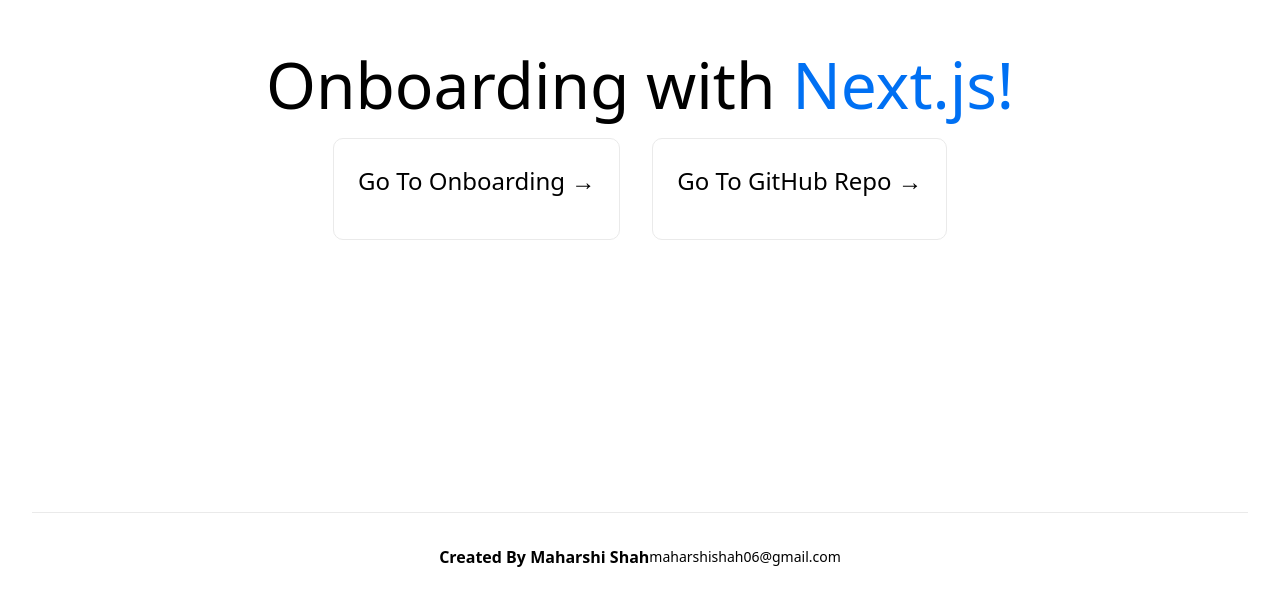
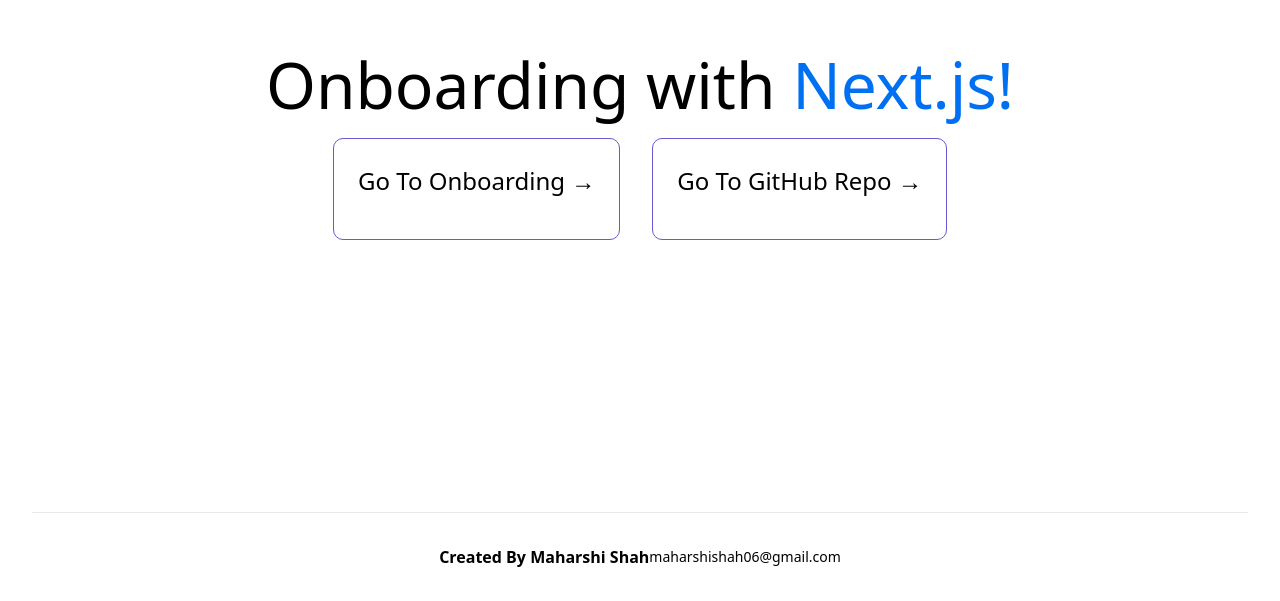
Before and after one commit to maharshi66/nextjs-onboarding, a Next.js app: page / in a window 1280 px wide. Shown: the part 208-809 px from the top of the page. Built offline with nearby package versions, Linux system fonts and the light colour scheme.

Commit message:
Added readme file, updated minor border styling on home page

```diff
--- a/pages/index.jsx
+++ b/pages/index.jsx
@@ -24,7 +24,7 @@
           </Link>
 
           <a
-            href="https://github.com/vercel/next.js/tree/canary/examples"
+            href="https://github.com/maharshi66/nextjs-onboarding"
             className={styles.card}
           >
             <h2>Go To GitHub Repo &rarr;</h2>
--- a/styles/Home.module.css
+++ b/styles/Home.module.css
@@ -79,7 +79,7 @@
   text-align: left;
   color: inherit;
   text-decoration: none;
-  border: 1px solid #eaeaea;
+  border: 1px solid #6A5ACD;
   border-radius: 10px;
   transition: color 0.15s ease, border-color 0.15s ease;
   max-width: 300px;
```
Also changed, not shown: 1 other file (tests, documents, lock files or other folders).
